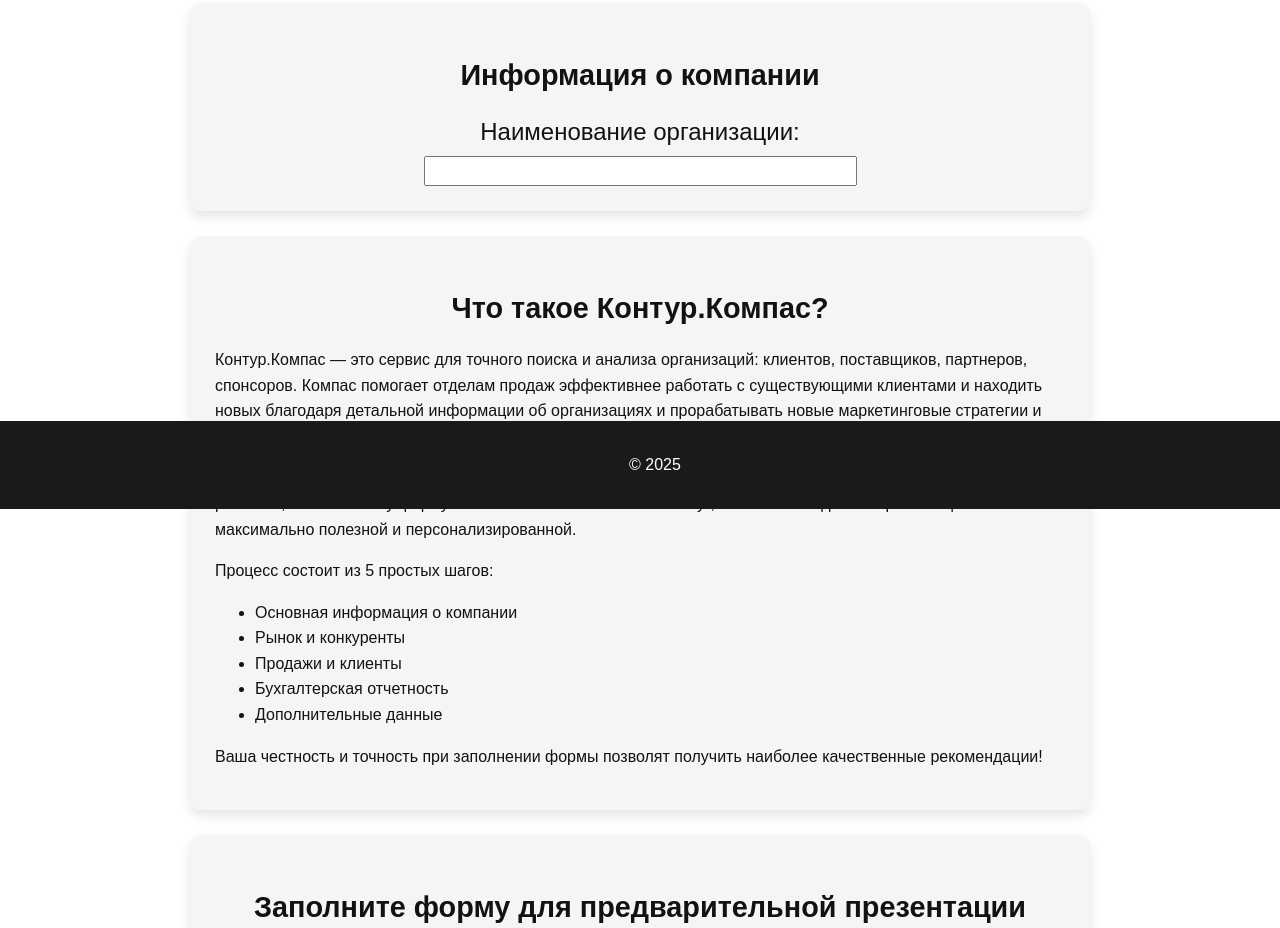
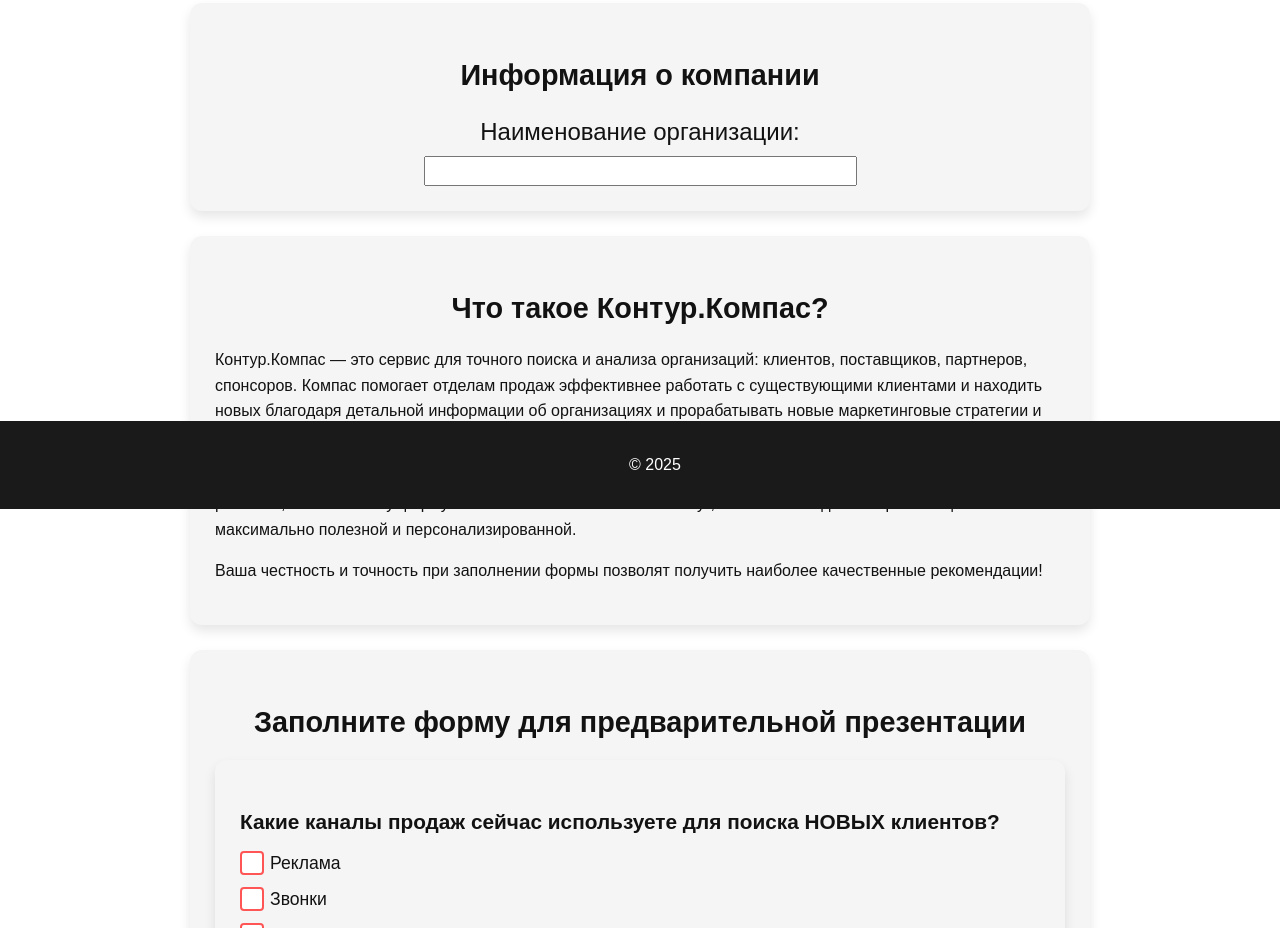
Before and after one commit to Koptelev/forms_new, a plain HTML site: page index.html in a window 1280 px wide. Shown: the part 291-1219 px from the top of the page. Drawn offline with Linux system fonts and the light colour scheme; a web font is replaced by a local one.

Commit message:
index.html

```diff
--- a/index.html
+++ b/index.html
@@ -27,13 +27,6 @@
             <h2>Что такое Контур.Компас?</h2>
             <p class="black-text">Контур.Компас — это сервис для точного поиска и анализа организаций: клиентов, поставщиков, партнеров, спонсоров. Компас помогает отделам продаж эффективнее работать с существующими клиентами и находить новых благодаря детальной информации об организациях и прорабатывать новые маркетинговые стратегии и гипотезы для привлечения входящего трафика.</p>
             <p class="black-text">Чтобы максимально точно подобрать информацию о вашей компании и предложить наиболее релевантные решения, заполните эту форму. Это займет всего несколько минут, но позволит сделать презентацию максимально полезной и персонализированной.</p>
-            <p class="black-text">Процесс состоит из 5 простых шагов:</p>
-            <ul class="black-text">
-                <li>Основная информация о компании</li>
-                <li>Рынок и конкуренты</li>
-                <li>Продажи и клиенты</li>
-                <li>Бухгалтерская отчетность</li>
-                <li>Дополнительные данные</li>
             </ul>
             <p class="black-text">Ваша честность и точность при заполнении формы позволят получить наиболее качественные рекомендации!</p>
         </section>
```
